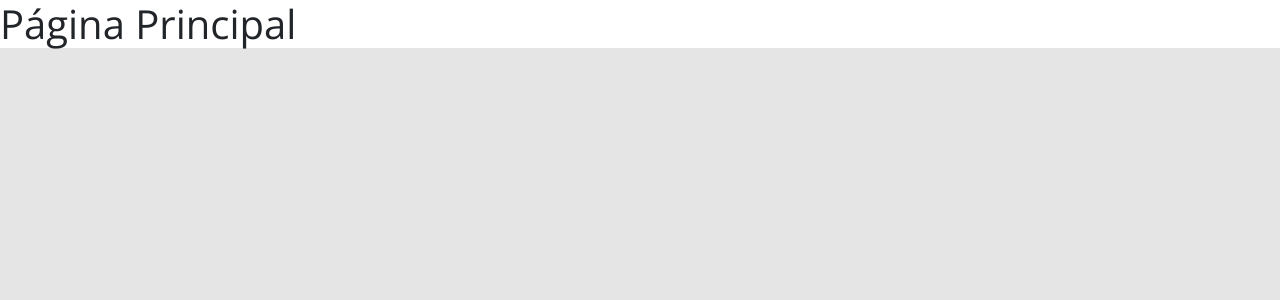
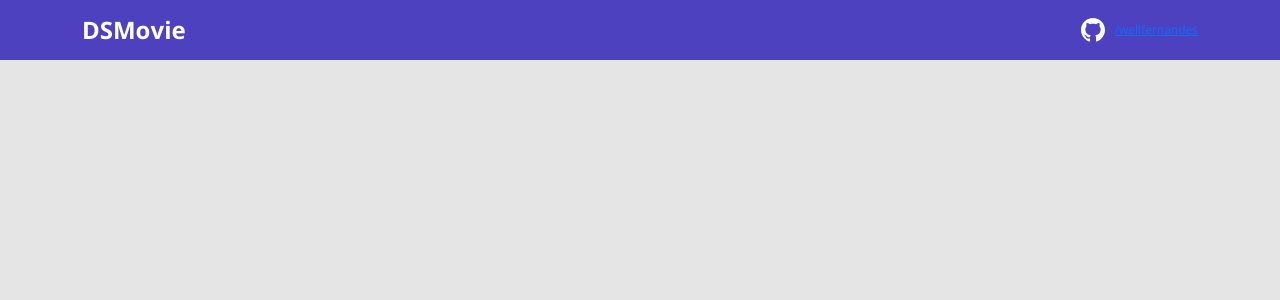
Before and after one commit to wellfernandes/dsmovie, a React (Create React App) app in the folder frontend/: page / in a window 1280 px wide. Shown: the top 300 px of the page. Built offline with nearby package versions, Linux system fonts and the light colour scheme.

Commit message:
implementada Navbar

```diff
--- a/frontend/src/App.tsx
+++ b/frontend/src/App.tsx
@@ -1,7 +1,8 @@
+import Navbar from "components/Navbar";
 
 function App() {
   return (
-    <h1>Página Principal</h1>
+    <Navbar />
   );
 }
 
--- /dev/null
+++ b/frontend/src/components/Navbar/index.tsx
@@ -0,0 +1,22 @@
+import { ReactComponent as GithubIcon } from 'assets/img/github.svg';
+import './style.css'
+
+function Navbar() {
+    return (
+        <header>
+            <nav className="container">
+                <div className="dsmovie-nav-content">
+                    <h1>DSMovie</h1>
+                    <a href="https://github.com/wellfernandes" target="_blank" rel="noreferrer">
+                        <div className="dsmovie-contact-container">
+                            <GithubIcon />
+                            <p className="dsmovie-contact-link">/wellfernandes</p>
+                        </div>
+                    </a>
+                </div>
+            </nav>
+        </header>
+    );
+}
+
+export default Navbar;
--- /dev/null
+++ b/frontend/src/components/Navbar/style.css
@@ -0,0 +1,29 @@
+header {
+    height: 60px;
+    background-color: var(--color-primary);
+    display: flex;
+    align-items: center;
+}
+
+.dsmovie-nav-content {
+    display: flex;
+    align-items: center;
+    justify-content: space-between;
+    color: #fff;
+}
+
+.dsmovie-nav-content h1 {
+    font-size: 24px;
+    margin: 0;
+    font-weight: 700;
+}
+
+.dsmovie-contact-container {
+    display: flex;
+    align-items: center;
+}
+
+.dsmovie-contact-link {
+    margin: 0 0 0 10px;
+    font-size: 12px;
+}
--- a/frontend/src/index.tsx
+++ b/frontend/src/index.tsx
@@ -3,6 +3,7 @@
 import './index.css';
 import App from './App';
 import 'bootstrap/dist/css/bootstrap.css';
+
 
 
 const root = ReactDOM.createRoot(
--- a/frontend/tsconfig.json
+++ b/frontend/tsconfig.json
@@ -1,5 +1,6 @@
 {
   "compilerOptions": {
+    "baseUrl": "./src",
     "target": "es5",
     "lib": [
       "dom",
```
Also changed, not shown: frontend/src/assets/img/github.svg (added).
